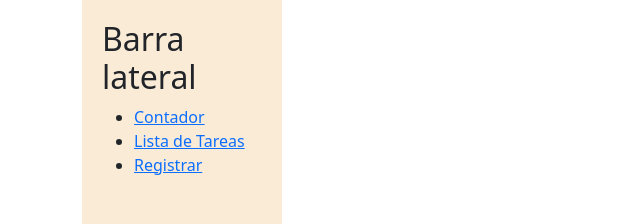
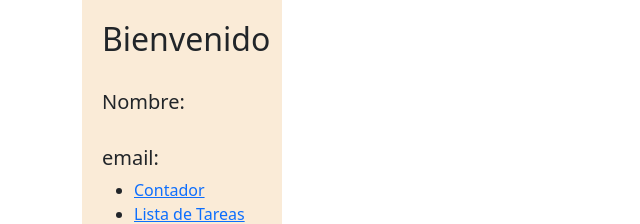
Before and after one commit to pralamo22/proyecto-vue, a Vue app: page / in a window 1280 px wide. Shown: the top 224 px of the page, without its empty margins (0-640 px from the left). Built offline with nearby package versions, Linux system fonts and the light colour scheme.

Commit message:
Pinia y watch completado. Pasamos ahora a utilizar axios

```diff
--- a/src/components/Sidebar.vue
+++ b/src/components/Sidebar.vue
@@ -1,7 +1,11 @@
 <!-- eslint-disable vue/multi-word-component-names -->
 <template>
   <div class="sidebar axVH">
-    <h2>Barra lateral</h2>
+    <h2>Bienvenido</h2>
+    <br />
+    <h5>Nombre: {{ nombre }}</h5>
+    <br />
+    <h5>email: {{ email }}</h5>
     <ul>
       <li>
         <router-link to="/contador">Contador</router-link>
@@ -16,7 +20,27 @@
   </div>
 </template>
 
-<script setup></script>
+<script setup>
+import { useRegistrarStore } from "@/modules/registrar/stores/registrarStore";
+import { ref, watch } from "vue";
+
+const registrarStore = useRegistrarStore();
+const nombre = ref(registrarStore.nombre.value);
+const email = ref(registrarStore.email.value);
+
+watch(
+  () => registrarStore.nombre,
+  (newValue) => {
+    nombre.value = newValue;
+  }
+);
+watch(
+  () => registrarStore.email,
+  (newValue) => {
+    email.value = newValue;
+  }
+);
+</script>
 
 <style lang="css" scoped>
 .sidebar {
--- /dev/null
+++ b/src/modules/registrar/stores/registrarStore.js
@@ -0,0 +1,13 @@
+import { defineStore } from "pinia";
+import { ref } from "vue";
+
+export const useRegistrarStore = defineStore("registrar", () => {
+  const nombre = ref("");
+  const email = ref("");
+
+  const guardarRegistro = (nombreFormulario, emailFormulario) => {
+    nombre.value = nombreFormulario;
+    email.value = emailFormulario;
+  };
+  return { nombre, email, guardarRegistro };
+});
--- a/src/modules/registrar/views/RegistrarView.vue
+++ b/src/modules/registrar/views/RegistrarView.vue
@@ -9,12 +9,19 @@
   <Form :validation-schema="schema" @submit="onSubmit">
     <div class="mb-3">
       <label for="nombre" class="form-label">Nombre</label>
-      <Field type="text" class="form-control" id="nombre" name="nombre" />
+      <Field
+        v-model="nombre"
+        type="text"
+        class="form-control"
+        id="nombre"
+        name="nombre"
+      />
       <ErrorMessage name="nombre">error</ErrorMessage>
     </div>
     <div class="mb-3">
       <label for="email" class="form-label">Email address</label>
       <Field
+        v-model="email"
         type="email"
         class="form-control"
         id="email"
@@ -38,7 +45,14 @@
 import { Form, Field } from "vee-validate";
 import { ErrorMessage } from "vee-validate";
 import { schema } from "../schemas/validationSchema";
+import { useRegistrarStore } from "../stores/registrarStore";
+import { ref } from "vue";
+const registrarStore = useRegistrarStore();
+const nombre = ref("");
+const email = ref("");
+
 const onSubmit = () => {
+  registrarStore.guardarRegistro(nombre.value, email.value);
   alert("El formulario ha sido enviado");
 };
 </script>
```
